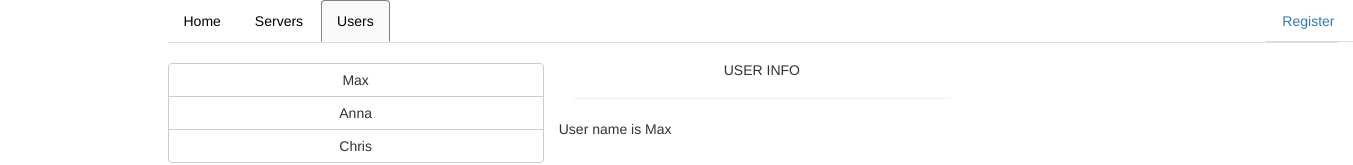
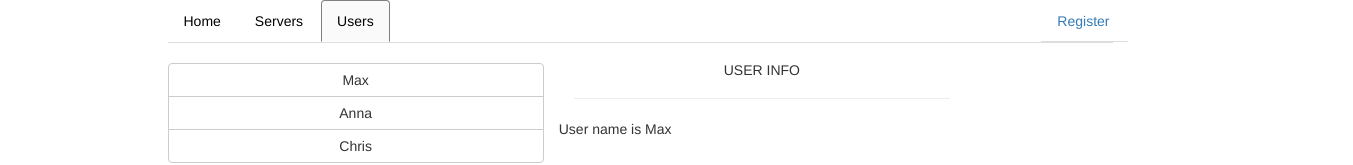
Before and after one commit to PsykeDady/serverusers, an Angular app: page /users/1 in a window 1280 px wide. Shown: the top 165 px of the page, 1353 px wide, since content can reach past the window. Built offline with nearby package versions, Linux system fonts and the light colour scheme.

Commit message:
fix headbar style

```diff
--- a/src/app/tabs/tabs.component.html
+++ b/src/app/tabs/tabs.component.html
@@ -1,6 +1,4 @@
-<div class="container">
-	<div class="row">
-		<ul class="nav nav-tabs">
+<ul class="nav nav-tabs col-12">
 	<li role="presentation" *ngFor="let tab of tabs.tabs; let indice=index">
 		<a
 			routerLink="{{tab.link}}"
@@ -24,5 +22,3 @@
 		</li>
 	</ul>
 </ul>
-	</div>
-</div>
```
Lines whose indentation alone changed are shown as unchanged.
